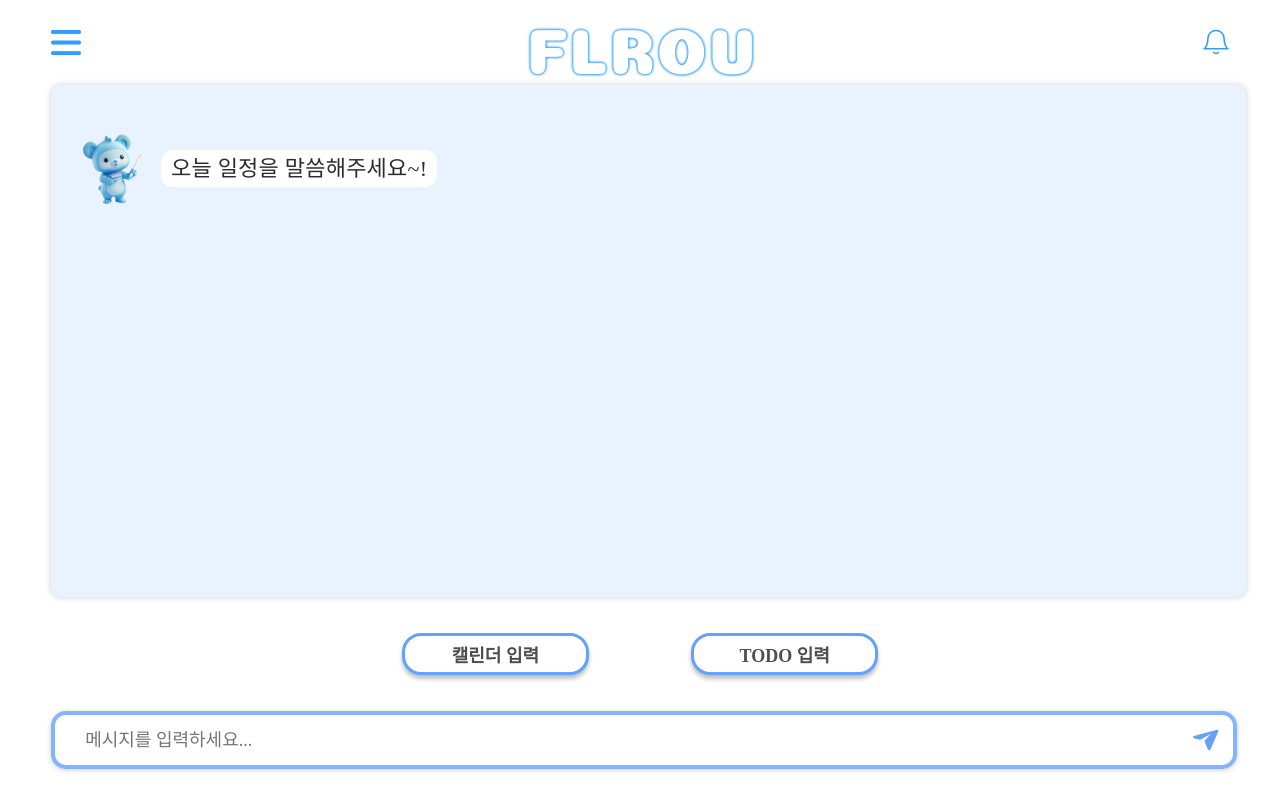
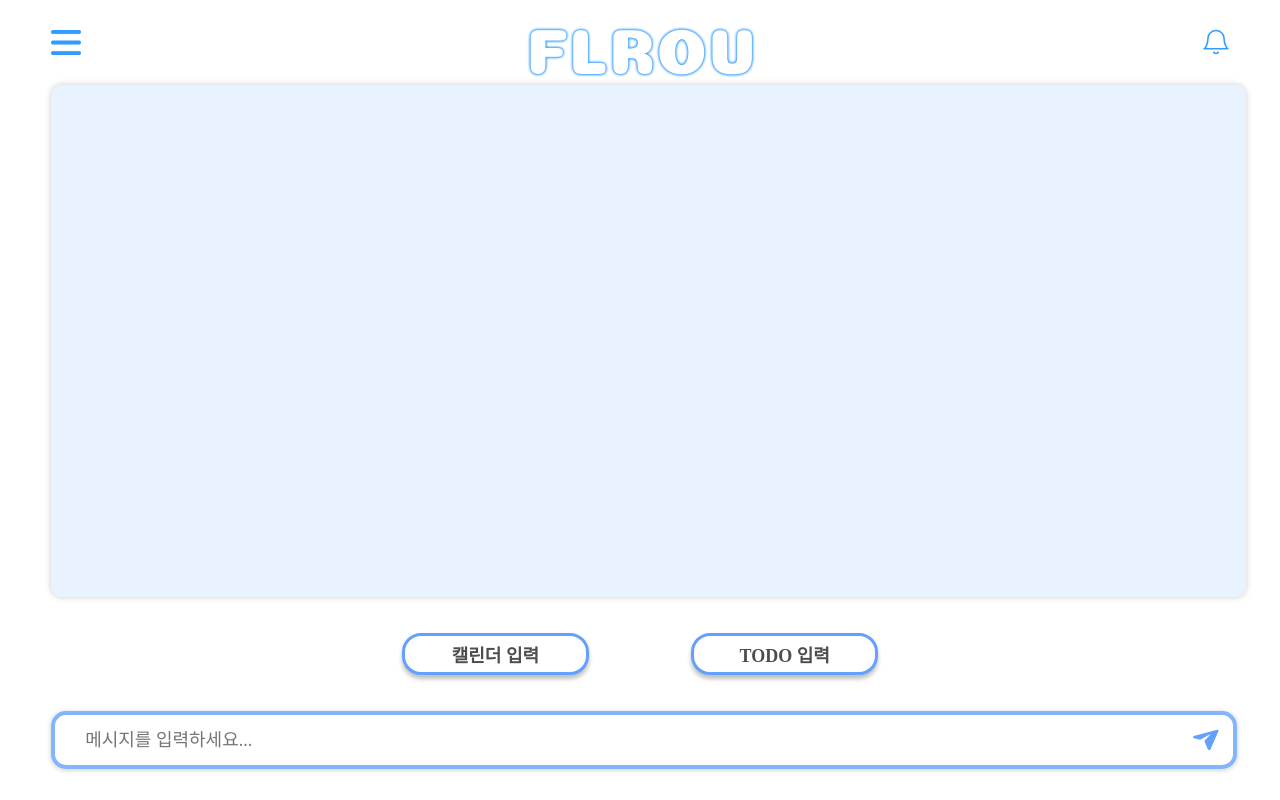
Before and after one commit to yujeongFE/Flrou-FE, a React (Create React App) app: page /chatting in a window 1280 px wide. Built offline with nearby package versions, Linux system fonts and the light colour scheme; a web font is replaced by a local one.

Commit message:
feat: 채팅 대화 말풍선에 렌더링

```diff
--- a/src/components/Chat/ChattingBubble.js
+++ b/src/components/Chat/ChattingBubble.js
@@ -27,13 +27,14 @@ const MyMessageBubble = styled.div`
   border-radius: 12px;
   padding: 10px;
   margin-bottom: 2.7vh;
+
   text-align: center;
   color: #2c2c2c;
   font-family: "Pretendard";
   font-size: 22px;
   font-style: normal;
   font-weight: 500;
-  line-height: 17px;
+  line-height: 1.5
   letter-spacing: 0.22px;
   position: relative;
   animation: ${fadeIn} 0.5s ease-in-out;
@@ -41,11 +42,13 @@ const MyMessageBubble = styled.div`
 
 const OpponentMessageContainer = styled.div`
   display: flex;
+  height: auto;
   align-items: center;
   flex-direction: row;
 `;
 
 const OpponentMessageBubble = styled(MyMessageBubble)`
+  max-width: 70%;
   display: flex;
   align-items: center;
   margin-top: 2.7vh;
@@ -58,27 +61,80 @@ const CharacterImage = styled.img`
   margin-right: 10px;
 `;
 
-const ChattingBubble = ({ messages }) => {
+const ChattingBubble = ({ messages, scheduleMessage, todoMessage, isCalender, isTodo }) => {
   return (
     <MessageContainer>
-      <OpponentMessageContainer>
-        <CharacterImage src={Character} alt="character" />
-        <OpponentMessageBubble isMine={false}>{"오늘 일정을 말씀해주세요~!"}</OpponentMessageBubble>
-      </OpponentMessageContainer>
-      {messages.map((message, index) => (
-        <React.Fragment key={index}>
-          {message.isMine ? (
-            <MyMessageBubble isMine={message.isMine} textLength={message.text.length}>
+      {/* 일정 메시지 */}
+      {isCalender && (
+        <>
+          <OpponentMessageContainer>
+            <CharacterImage src={Character} alt="character" />
+            <OpponentMessageBubble isMine={false}>{"일정을 말씀해주세요~!"}</OpponentMessageBubble>
+          </OpponentMessageContainer>
+          {scheduleMessage.map((message, index) =>
+            message.isMine ? (
+              <MyMessageBubble key={index} isMine={true} textLength={message.text.length}>
+                {message.text}
+              </MyMessageBubble>
+            ) : (
+              <OpponentMessageContainer key={index}>
+                <CharacterImage src={Character} alt="character" />
+                <OpponentMessageBubble isMine={false}>{message.text}</OpponentMessageBubble>
+              </OpponentMessageContainer>
+            ),
+          )}
+          {/* 일정 등록이 완료된 경우
+          <OpponentMessageContainer key={index}>
+            <CharacterImage src={Character} alt="character" />
+            <OpponentMessageBubble isMine={false}>{"일정 등록이 완료되었어요~ 캘린더에서 확인해보세요!"}</OpponentMessageBubble>
+          </OpponentMessageContainer>
+            */}
+        </>
+      )}
+
+      {/* 할 일 메시지 */}
+      {isTodo && (
+        <>
+          <OpponentMessageContainer>
+            <CharacterImage src={Character} alt="character" />
+            <OpponentMessageBubble isMine={false}>{"오늘의 할일을 말씀해주세요~!"}</OpponentMessageBubble>
+          </OpponentMessageContainer>
+          {todoMessage.map((message, index) =>
+            message.isMine ? (
+              <MyMessageBubble key={index} isMine={true} textLength={message.text.length}>
+                {message.text}
+              </MyMessageBubble>
+            ) : (
+              <OpponentMessageContainer key={index}>
+                <CharacterImage src={Character} alt="character" />
+                <OpponentMessageBubble isMine={false}>{message.text}</OpponentMessageBubble>
+              </OpponentMessageContainer>
+            ),
+          )}
+          {/* 일정 등록이 완료된 경우
+          <OpponentMessageContainer key={index}>
+            <CharacterImage src={Character} alt="character" />
+            <OpponentMessageBubble isMine={false}>{"일정 등록이 완료되었어요~ todo에서 확인해보세요!"}</OpponentMessageBubble>
+          </OpponentMessageContainer>
+            */}
+        </>
+      )}
+
+      {/* 일반 대화 메시지 */}
+      {!isCalender &&
+        !isTodo &&
+        messages.map((message, index) =>
+          message.isMine ? (
+            <MyMessageBubble key={index} isMine={true} textLength={message.text.length}>
               {message.text}
             </MyMessageBubble>
           ) : (
-            <OpponentMessageBubble isMine={message.isMine}>
+            <OpponentMessageContainer key={index}>
               <CharacterImage src={Character} alt="character" />
-              {message.text}
-            </OpponentMessageBubble>
-          )}
-        </React.Fragment>
-      ))}
+              <OpponentMessageBubble isMine={false}>{message.text}</OpponentMessageBubble>
+            </OpponentMessageContainer>
+          ),
+        )}
     </MessageContainer>
   );
 };
@@ -90,6 +146,20 @@ ChattingBubble.propTypes = {
       isMine: PropTypes.bool.isRequired,
     }),
   ).isRequired,
+  isCalender: PropTypes.bool.isRequired,
+  scheduleMessage: PropTypes.arrayOf(
+    PropTypes.shape({
+      text: PropTypes.string.isRequired,
+      isMine: PropTypes.bool.isRequired,
+    }),
+  ).isRequired,
+  todoMessage: PropTypes.arrayOf(
+    PropTypes.shape({
+      text: PropTypes.string.isRequired,
+      isMine: PropTypes.bool.isRequired,
+    }),
+  ).isRequired,
+  isTodo: PropTypes.bool.isRequired,
 };
 
 export default ChattingBubble;
```
